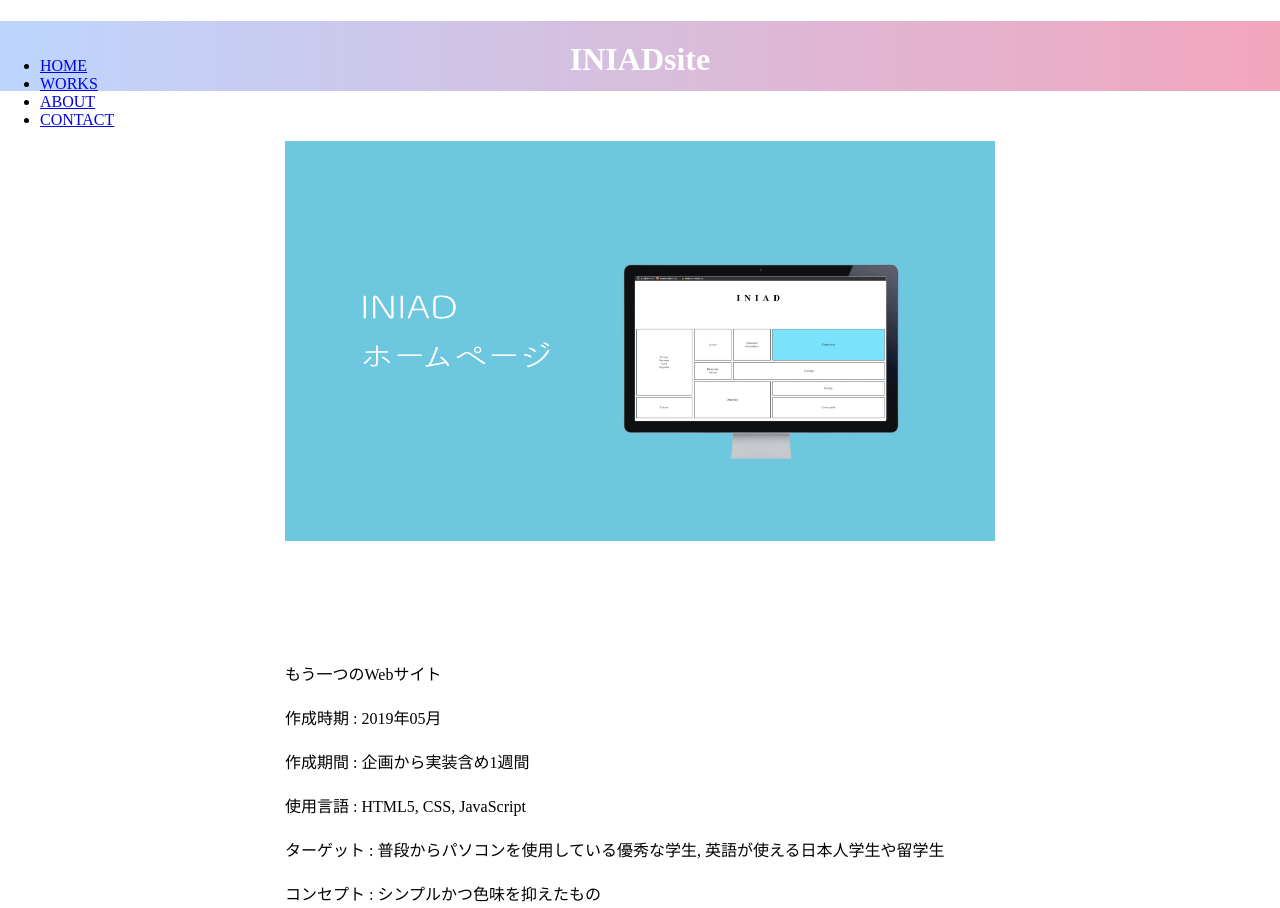
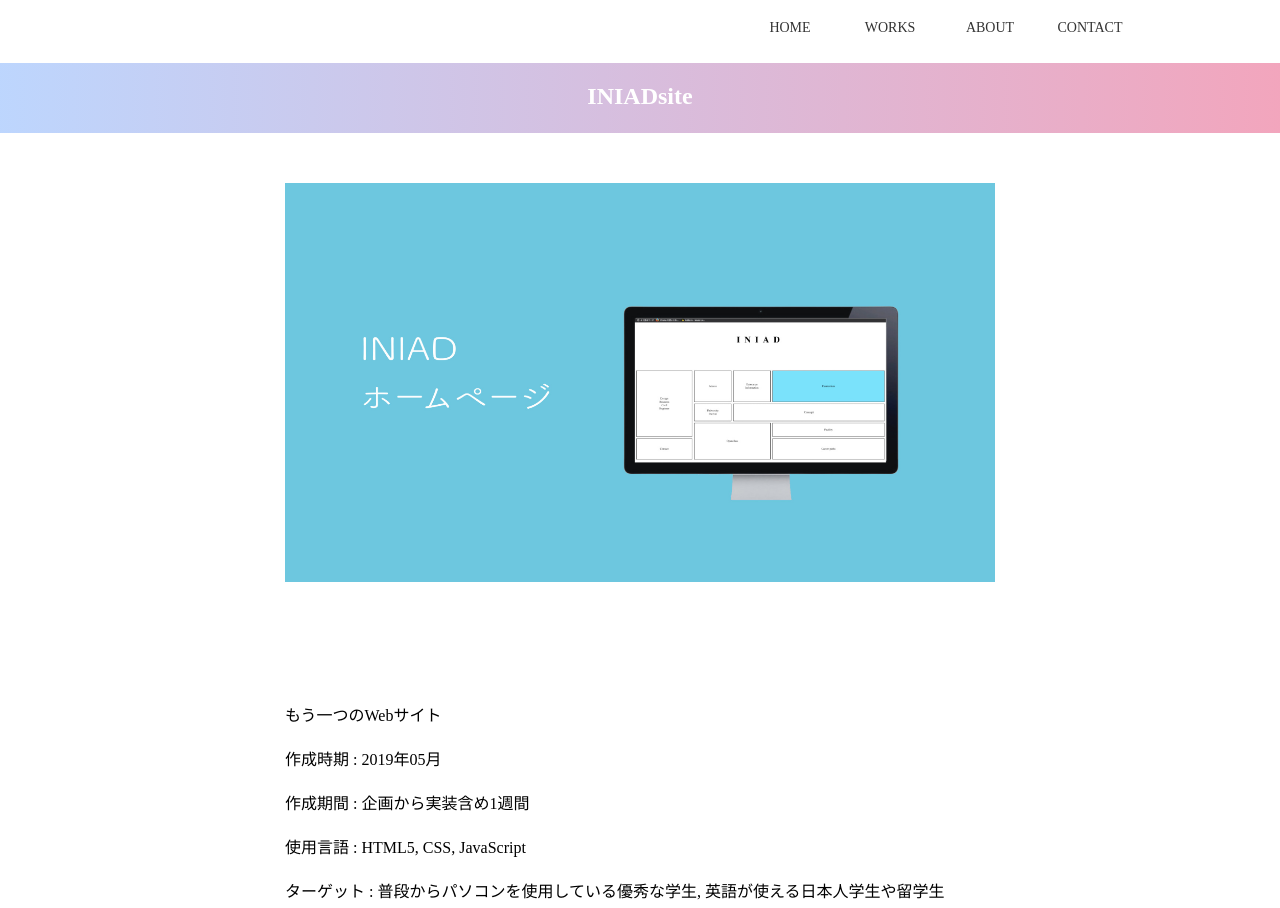
Before and after one commit to Guu16/Guu16.github.io, a plain HTML site: page iniadsite.html in a window 1280 px wide. Shown: the top 908 px of the page. Drawn offline with Linux system fonts and the light colour scheme.

Commit message:
Update iniadsite.html

```diff
--- a/iniadsite.html
+++ b/iniadsite.html
@@ -12,13 +12,23 @@
 
 <body>
     <header>
-        <ul>
-            <li><a class="link_text" href="index.html">HOME</a></li>
-            <li><a class="link_text" href="works.html">WORKS</a></li>
-            <li><a class="link_text" href="about.html">ABOUT</a></li>
-            <li><a class="link_text" href="contact.html">CONTACT</a></li>
+        <nav class="global-nav">
+            <ul class="global-nav__list">
+                <li class="global-nav__item"><a href="index.html">HOME</a></li>
+                <li class="global-nav__item"><a href="works.html">WORKS</a></li>
+                <li class="global-nav__item"><a href="about.html">ABOUT</a></li>
+                <li class="global-nav__item"><a href="contact.html">CONTACT</a></li>
+
             </ul>
+        </nav>
+        <div class="hamburger" id="js-hamburger">
+            <span class="hamburger__line hamburger__line--1"></span>
+            <span class="hamburger__line hamburger__line--2"></span>
+            <span class="hamburger__line hamburger__line--3"></span>
+        </div>
+        <div class="black-bg" id="js-black-bg"></div>
     </header>
+    <article>
         <h1 class="toptitle">INIADsite</h1>
         <div class="iniadimg">
             <img class="iniadimg_topimg" src="img_iniad.png" alt="">
@@ -35,7 +45,8 @@
         <div class="iniadui">
             <img class="iniadui_imgui" src="img20190731_iniad.jpg" alt="">
             <div class="iniadui_info">
-            <p class="iniadui_info_uitext">参考サイトをもとにトップページを作成。マウスオーバー時に色を変更し、色は大学カラーを連想する色、さらに誰が見ても好感を持てるように幅広い年代から好まれている青系の色を使用。</p>
+                <p class="iniadui_info_uitext">
+                    参考サイトをもとにトップページを作成。マウスオーバー時に色を変更し、色は大学カラーを連想する色、さらに誰が見ても好感を持てるように幅広い年代から好まれている青系の色を使用。</p>
                 <!-- <p class="iniadui_info_uitext2">
                 このブランドが作る服が好きだけど、<br>似た系統のブランドってないのだろうか。どうやって探したらいいのかわからない。そんなことを感じたことはないでしょうか。</p>
             <p class="iniadui_info_uitext3">そんな疑問を解決できるのが、投稿型のお店共有アプリケーション、「TYPE」。</p>
@@ -45,7 +56,9 @@
 
         <div class="iniadui2">
             <div class="iniadui2_info">
-            <p class="iniadui2_info_uitext">外観・施設のページは人物が写っていない写真を利用するために既存サイト等から写真を引用。<br />また写真をクリック時に写真が拡大するように作成。トップページ以外のデザインは主に要素を斜めにした背景で統一。</p>
+                <p class="iniadui2_info_uitext">
+                    外観・施設のページは人物が写っていない写真を利用するために既存サイト等から写真を引用。<br />また写真をクリック時に写真が拡大するように作成。トップページ以外のデザインは主に要素を斜めにした背景で統一。
+                </p>
                 <!-- <p class="iniadui2_info_uitext2">気になった投稿をお気に入りすることで、いつでも閲覧することができます。</p> -->
                 <!-- <p class="typeui2_info_uitext3">そんな疑問を解決できるのが、投稿型のお店共有アプリケーション、「TYPE」。</p>
             <p class="typeui2_info_uitext4">好きな服の系統や色をタグとして登録し、設定を行うことで簡単に見たい自分好みの服だけを見ることができ、自分好みの知識を広げることができます。</p> -->
@@ -67,6 +80,23 @@
             <img src="img_iniadsite5.png" alt="" class="imgmain_material">
             <img src="img_iniadsite6.png" alt="" class="imgmain_material">
         </div>
+        <p class="credit">© 2019 by HARUNA ICHIKAWA.</p>
+    </article>
 </body>
+<script>
+    function toggleNav() {
+        var body = document.body;
+        var hamburger = document.getElementById('js-hamburger');
+        var blackBg = document.getElementById('js-black-bg');
+
+        hamburger.addEventListener('click', function () {
+            body.classList.toggle('nav-open');
+        });
+        blackBg.addEventListener('click', function () {
+            body.classList.remove('nav-open');
+        });
+    }
+    toggleNav();
+</script>
 
 </html>
```
Lines whose indentation alone changed are shown as unchanged.
